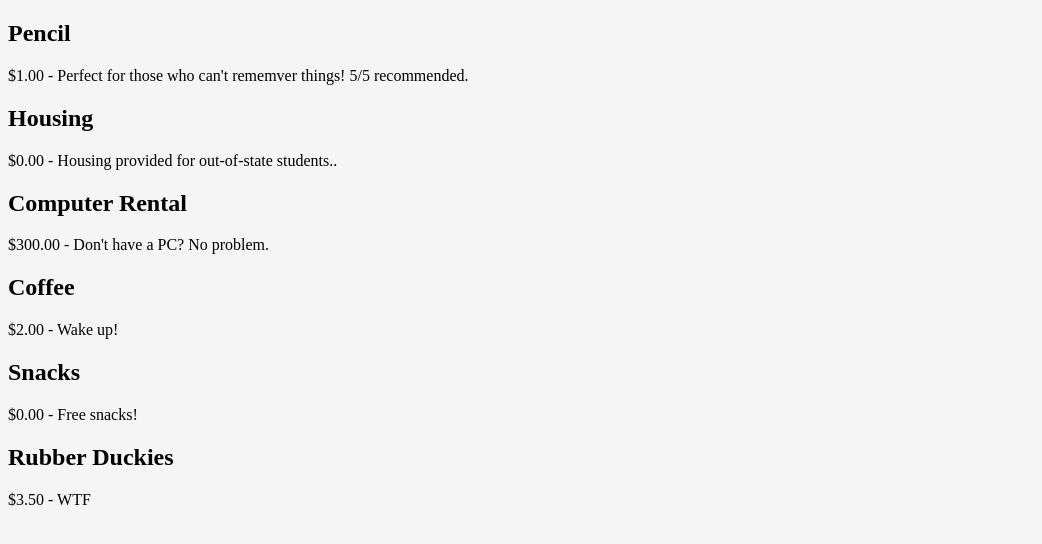
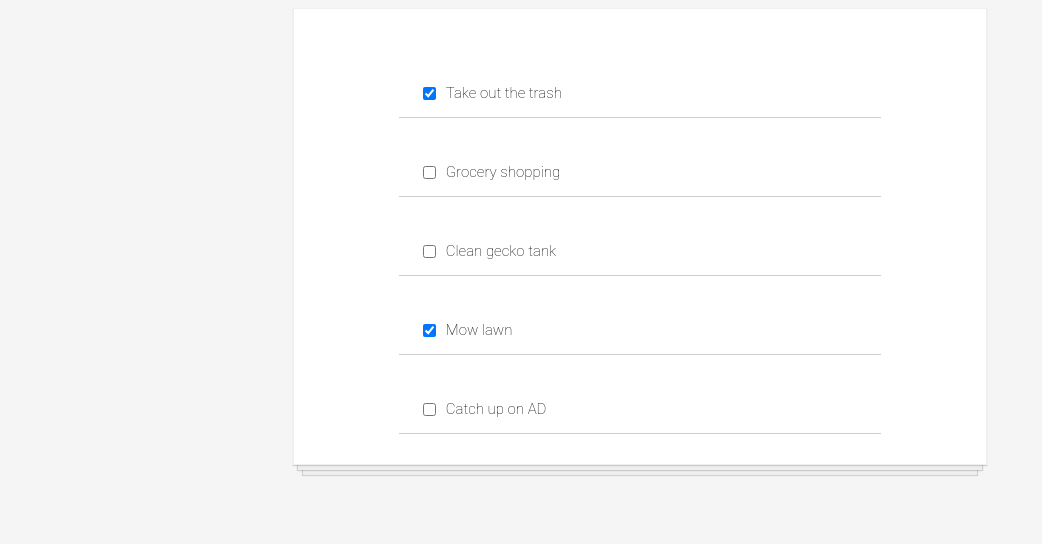
Before and after one commit to sashiba/react-course1, a React (Create React App) app: page / in a window 1280 px wide. Shown: the top 544 px of the page, without its empty margins (0-1042 px from the left). Built offline with nearby package versions, Linux system fonts and the light colour scheme.

Commit message:
update todo component

```diff
--- a/src/App.js
+++ b/src/App.js
@@ -1,16 +1,13 @@
 import React from "react";
 import "./App.css";
 import TodoItem from "./components/TodoItem";
+import todosData from "./todosData";
 
 function App() {
-  return (
-    <div className="todo-list">
-      <TodoItem />
-      <TodoItem />
-      <TodoItem />
-      <TodoItem />
-    </div>
-  );
+  const todosComponents = todosData.map((item) => (
+    <TodoItem key={item.id} todo={item} />
+  ));
+  return <div className="todo-list">{todosComponents}</div>;
 }
 
 export default App;
--- a/src/components/TodoItem.js
+++ b/src/components/TodoItem.js
@@ -1,10 +1,10 @@
 import React from "react";
 
-function TodoItem() {
+function TodoItem(props) {
   return (
     <div className="todo-item">
-      <input type="checkbox" />
-      <p>Placeholder</p>
+      <input type="checkbox" checked={props.todo.completed} />
+      <p>{props.todo.text}</p>
     </div>
   );
 }
--- a/src/index.js
+++ b/src/index.js
@@ -1,6 +1,6 @@
 import React from "react";
 import ReactDOM from "react-dom";
 // import App from "./App.js";
-import App from "./Products.js";
+import App from "./App.js";
 
 ReactDOM.render(<App />, document.getElementById("root"));
--- /dev/null
+++ b/src/todosData.js
@@ -0,0 +1,9 @@
+const todosData = [
+  { id: 1, text: "Take out the trash", completed: true },
+  { id: 2, text: "Grocery shopping", completed: false },
+  { id: 3, text: "Clean gecko tank", completed: false },
+  { id: 4, text: "Mow lawn", completed: true },
+  { id: 5, text: "Catch up on AD", completed: false },
+];
+
+export default todosData;
```
